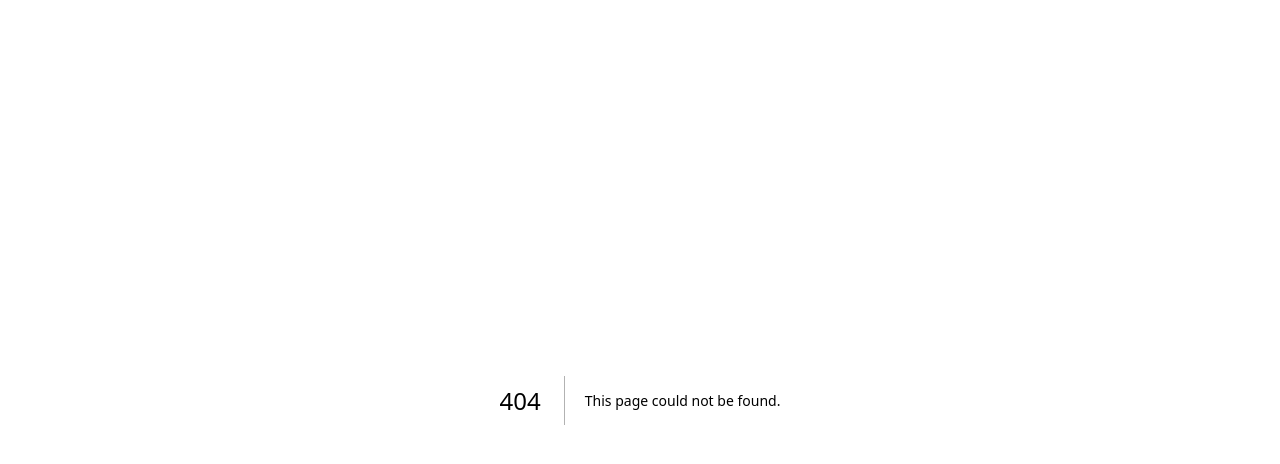
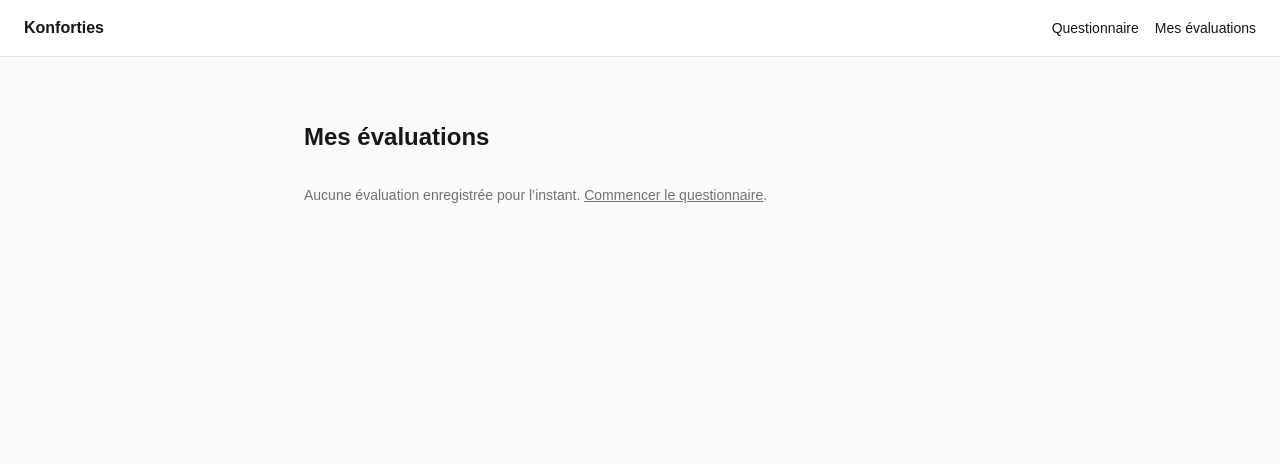
Before and after one commit to chainstrument/konforties, a Next.js app: page /evaluations in a window 1280 px wide. Before the commit this address had no page. Shown: the top 464 px of the page. Built offline with nearby package versions, Linux system fonts and the light colour scheme.

Commit message:
Lister les évaluations sauvegardées
Nouvelle page /evaluations affichant le nom, la date de mise à jour
et le score global de chaque évaluation sauvegardée. Ajoute une nav
minimale dans le layout pour naviguer entre le questionnaire et la
liste.

Refs #26

```diff
--- /dev/null
+++ b/src/app/evaluations/page.tsx
@@ -0,0 +1,12 @@
+import { EvaluationsList } from '@/components/evaluations/EvaluationsList';
+
+export default function EvaluationsPage() {
+  return (
+    <main className="flex flex-1 flex-col items-center bg-zinc-50 px-6 py-16 dark:bg-black">
+      <div className="flex w-full max-w-2xl flex-col gap-8">
+        <h1 className="text-2xl font-semibold">Mes évaluations</h1>
+        <EvaluationsList />
+      </div>
+    </main>
+  );
+}
--- a/src/app/layout.tsx
+++ b/src/app/layout.tsx
@@ -1,5 +1,6 @@
 import type { Metadata } from 'next';
 import { Geist, Geist_Mono } from 'next/font/google';
+import Link from 'next/link';
 import './globals.css';
 
 const geistSans = Geist({
@@ -24,7 +25,18 @@ export default function RootLayout({
 }>) {
   return (
     <html lang="fr" className={`${geistSans.variable} ${geistMono.variable} h-full antialiased`}>
-      <body className="min-h-full flex flex-col">{children}</body>
+      <body className="flex min-h-full flex-col">
+        <header className="flex items-center justify-between border-b border-zinc-200 px-6 py-4 dark:border-zinc-800">
+          <Link href="/" className="font-semibold">
+            Konforties
+          </Link>
+          <nav className="flex gap-4 text-sm">
+            <Link href="/">Questionnaire</Link>
+            <Link href="/evaluations">Mes évaluations</Link>
+          </nav>
+        </header>
+        {children}
+      </body>
     </html>
   );
 }
--- /dev/null
+++ b/src/components/evaluations/EvaluationsList.tsx
@@ -0,0 +1,55 @@
+'use client';
+
+import Link from 'next/link';
+import { useEffect, useState } from 'react';
+
+import { categories, criteria } from '@/data/criteria';
+import { listEvaluations } from '@/lib/evaluations/store';
+import { computeScore } from '@/lib/scoring/engine';
+import type { Evaluation } from '@/types/scoring';
+
+export function EvaluationsList() {
+  const [evaluations, setEvaluations] = useState<Evaluation[]>([]);
+
+  useEffect(() => {
+    // eslint-disable-next-line react-hooks/set-state-in-effect
+    setEvaluations(listEvaluations());
+  }, []);
+
+  if (evaluations.length === 0) {
+    return (
+      <p className="text-sm text-zinc-500 dark:text-zinc-400">
+        Aucune évaluation enregistrée pour l’instant.{' '}
+        <Link href="/" className="underline">
+          Commencer le questionnaire
+        </Link>
+        .
+      </p>
+    );
+  }
+
+  return (
+    <ul className="flex flex-col gap-3">
+      {evaluations.map((evaluation) => {
+        const { globalScore } = computeScore(evaluation.answers, criteria, categories);
+        return (
+          <li
+            key={evaluation.id}
+            className="flex items-center justify-between rounded-lg border border-zinc-200 px-4 py-3 dark:border-zinc-800"
+          >
+            <div>
+              <p className="font-medium">{evaluation.name}</p>
+              <p className="text-xs text-zinc-500 dark:text-zinc-400">
+                Mise à jour le {new Date(evaluation.updatedAt).toLocaleDateString('fr-FR')}
+              </p>
+            </div>
+            <p className="text-lg font-semibold tabular-nums">
+              {globalScore}
+              <span className="text-sm font-normal text-zinc-500 dark:text-zinc-400">/100</span>
+            </p>
+          </li>
+        );
+      })}
+    </ul>
+  );
+}
```
